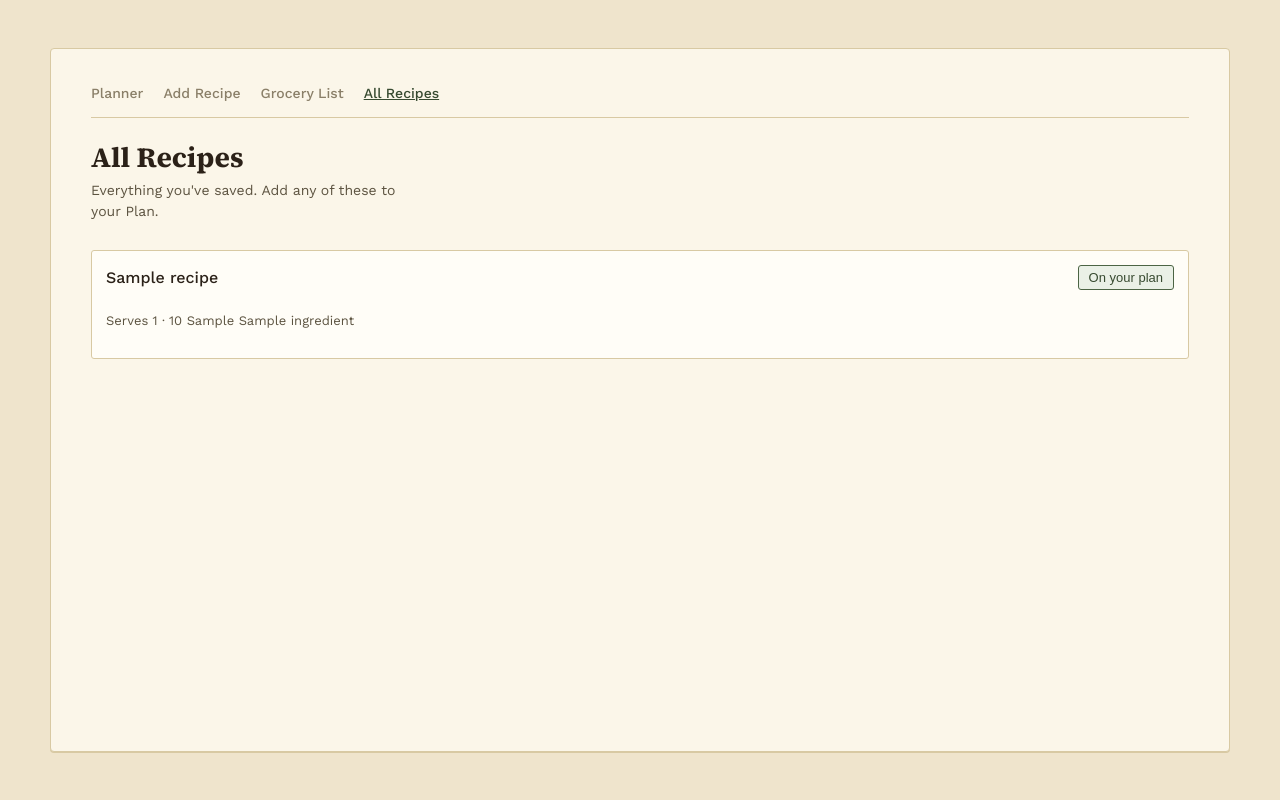
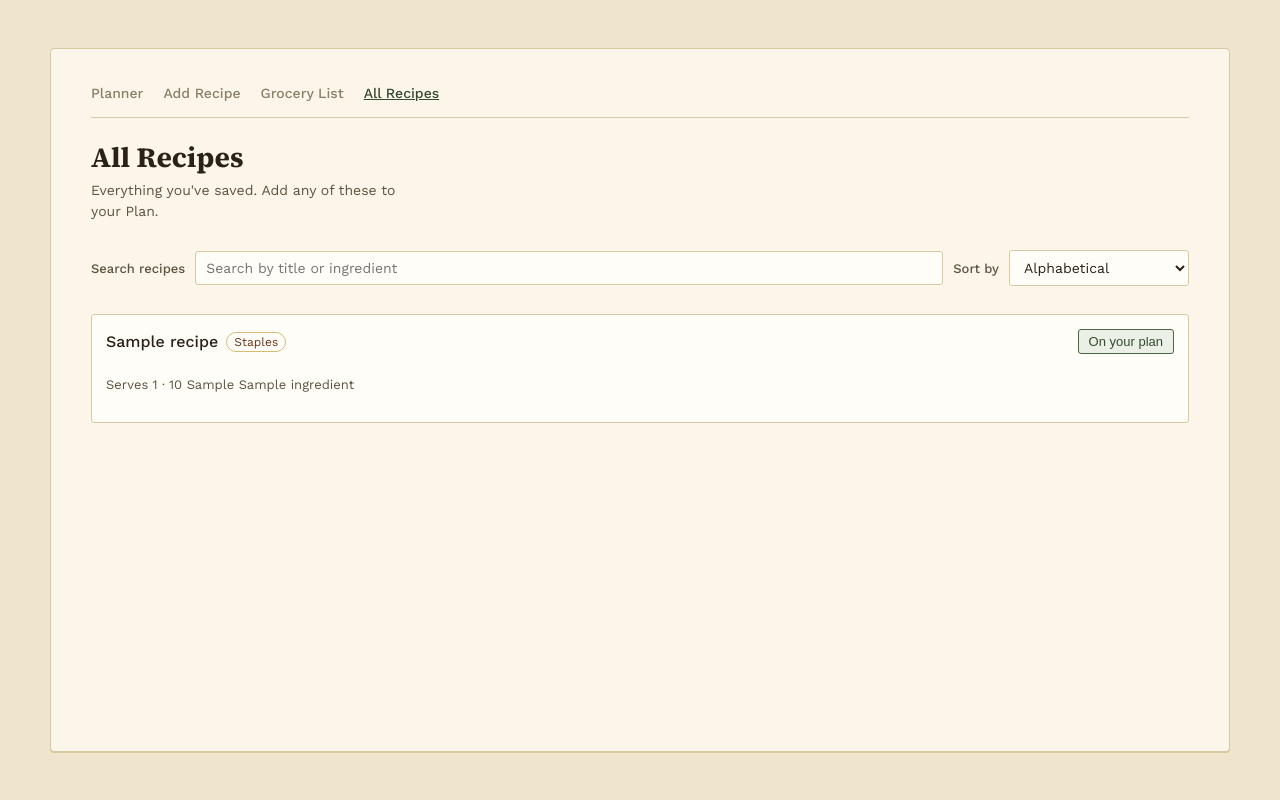
Before and after one commit to phil-7/manje-lakay, a FastAPI app: page /all-recipes in a window 1280 px wide. Run offline with FastAPI, Linux system fonts and the light colour scheme; tables that the repository leaves empty hold one stand-in row (values such as "Sample post").

Commit message:
Add staple recipes feature with title case for ingredient names and enhanced recipe search

```diff
--- a/app/routers/recipes.py
+++ b/app/routers/recipes.py
@@ -121,4 +121,5 @@ def remove_recipe(recipe_id: int, db: Session = Depends(get_db)):
     try:
         delete_recipe(db, recipe_id)
     except ValueError as e:
-        raise HTTPException(status_code=404, detail=str(e))
+        status = 404 if "not found" in str(e) else 400
+        raise HTTPException(status_code=status, detail=str(e))
--- a/app/schemas.py
+++ b/app/schemas.py
@@ -85,6 +85,7 @@ class RecipeOut(BaseModel):
     servings: int | None
     created_at: datetime
     is_planned: bool
+    is_staple: bool
     is_scheduled: bool
     ingredients: list[RecipeIngredientOut]
 
@@ -98,6 +99,7 @@ class RecipeOut(BaseModel):
             servings=recipe.servings,
             created_at=recipe.created_at,
             is_planned=recipe.is_planned,
+            is_staple=recipe.is_staple,
             is_scheduled=bool(recipe.calendar_entries),
             ingredients=[
                 RecipeIngredientOut.from_recipe_ingredient(ri)
--- a/app/static/add.js
+++ b/app/static/add.js
@@ -9,6 +9,7 @@ const tabManual = document.getElementById("tab-manual");
 const messageEl = document.getElementById("message");
 const ingredientRows = document.getElementById("ingredient-rows");
 const addIngredientBtn = document.getElementById("add-ingredient");
+enableTitleCase(document.getElementById("manual-title"));
 
 // --- Tab switching ---
 function showTab(tab) {
@@ -62,7 +63,6 @@ resetIngredientRows(); // start with one blank row
 scrapeForm.addEventListener("submit", async (event) => {
   event.preventDefault();
   const url = document.getElementById("scrape-url").value.trim();
-  const instructions = document.getElementById("scrape-instructions").value.trim();
   const submitBtn = scrapeForm.querySelector(".submit-btn");
 
   submitBtn.disabled = true;
@@ -71,7 +71,7 @@ scrapeForm.addEventListener("submit", async (event) => {
     const response = await fetch(`${API_BASE}/recipes/scrape-preview`, {
       method: "POST",
       headers: { "Content-Type": "application/json" },
-      body: JSON.stringify({ url, instructions: instructions || null }),
+      body: JSON.stringify({ url }),
     });
     const preview = await response.json();
     if (!response.ok) {
--- a/app/static/ingredient-fields.js
+++ b/app/static/ingredient-fields.js
@@ -121,8 +121,21 @@ function makeIngredientEditRow(ing) {
     row.querySelector(".ing-unit-select").value = "";
   }
   row.querySelector(".ing-name").value = ing?.name ?? "";
+  enableTitleCase(row.querySelector(".ing-name"));
 
   return row;
+}
+
+function titleCase(value) {
+  return value.toLowerCase().replace(/(^|\s)(\S)/g, (match, space, letter) => space + letter.toUpperCase());
+}
+
+function enableTitleCase(input) {
+  input.addEventListener("input", () => {
+    const start = input.selectionStart;
+    input.value = titleCase(input.value);
+    input.setSelectionRange(start, start);
+  });
 }
 
 // Reads one row back out as {name, quantity, unit}, or null if it's blank.
--- a/app/static/recipe-modal.js
+++ b/app/static/recipe-modal.js
@@ -196,6 +196,7 @@
     const titleInput = document.createElement("input");
     titleInput.type = "text";
     titleInput.value = recipe.title;
+    enableTitleCase(titleInput);
     titleLabel.appendChild(titleInput);
     modal.appendChild(titleLabel);
 
@@ -297,6 +298,7 @@
     const titleInput = document.createElement("input");
     titleInput.type = "text";
     titleInput.value = preview.title;
+    enableTitleCase(titleInput);
     titleLabel.appendChild(titleInput);
     modal.appendChild(titleLabel);
 
--- a/app/static/style.css
+++ b/app/static/style.css
@@ -119,6 +119,23 @@ body {
   gap: 10px;
 }
 
+.recipe-card-title,
+.recipe-card-actions {
+  display: flex;
+  align-items: center;
+  gap: 8px;
+}
+
+.recipe-card-title {
+  min-width: 0;
+  flex-wrap: wrap;
+}
+
+.recipe-card-actions {
+  flex-wrap: wrap;
+  justify-content: flex-end;
+}
+
 .recipe-card .recipe-name {
   font-weight: 500;
 }
@@ -149,6 +166,34 @@ body {
   background: #eaf0e6;
   border-color: var(--herb);
   color: var(--herb-dark);
+}
+
+.staple-btn,
+.staple-badge {
+  font-size: 12px;
+}
+
+.staple-btn {
+  background: none;
+  border: 1px solid var(--parchment-line);
+  border-radius: 3px;
+  color: #8a7f68;
+  padding: 4px 8px;
+  cursor: pointer;
+}
+
+.staple-btn:hover,
+.staple-btn.is-staple {
+  border-color: var(--rust);
+  color: var(--rust-dark);
+}
+
+.staple-badge {
+  color: var(--rust-dark);
+  border: 1px solid #d8b978;
+  border-radius: 10px;
+  padding: 2px 7px;
+  white-space: nowrap;
 }
 
 /* --- grocery list page --- */
@@ -238,6 +283,32 @@ h1 {
   font-size: 14px;
   line-height: 1.5;
   max-width: 38ch;
+}
+
+.recipe-controls {
+  display: grid;
+  grid-template-columns: auto minmax(0, 1fr) auto 180px;
+  align-items: center;
+  gap: 8px 10px;
+  margin-bottom: 28px;
+}
+
+.recipe-controls label {
+  color: #5c5340;
+  font-size: 13px;
+  white-space: nowrap;
+}
+
+.recipe-controls input,
+.recipe-controls select {
+  min-width: 0;
+  font-family: "Work Sans", sans-serif;
+  font-size: 14px;
+  padding: 8px 10px;
+  border: 1px solid var(--parchment-line);
+  border-radius: 3px;
+  background: #fffdf7;
+  color: var(--ink);
 }
 
 /* --- mode toggle, styled like a divider tab on a recipe box --- */
@@ -454,6 +525,23 @@ textarea {
   .top-nav {
     flex-wrap: wrap;
     gap: 12px 16px;
+  }
+
+  .recipe-controls {
+    grid-template-columns: 1fr;
+  }
+
+  .recipe-controls label {
+    margin-top: 4px;
+  }
+
+  .recipe-card-header {
+    align-items: flex-start;
+    flex-direction: column;
+  }
+
+  .recipe-card-actions {
+    justify-content: flex-start;
   }
 
   .ingredient-edit-row {
--- a/app/templates/recipes.html
+++ b/app/templates/recipes.html
@@ -5,6 +5,17 @@
 {% block content %}
   <h1>All Recipes</h1>
   <p class="subtitle">Everything you've saved. Add any of these to your Plan.</p>
+
+  <div class="recipe-controls">
+    <label class="recipe-search-label" for="recipe-search">Search recipes</label>
+    <input type="search" id="recipe-search" placeholder="Search by title or ingredient" autocomplete="off" />
+    <label class="recipe-sort-label" for="recipe-sort">Sort by</label>
+    <select id="recipe-sort">
+      <option value="alphabetical">Alphabetical</option>
+      <option value="ingredients">Number of ingredients</option>
+      <option value="date">Date added</option>
+    </select>
+  </div>
 
   <div class="recipe-list" id="recipe-list">
     <p class="empty-state">Loading...</p>
```
Also changed, not shown: alembic/versions/9a3e6f1b2c4d_add_staples_and_display_names.py (added, +72 -0 lines), app/models.py (+6 -2 lines), app/recipes.py (+16 -8 lines), app/templates/add.html (+1 -6 lines), README.md, app/static/all-recipes.js.
